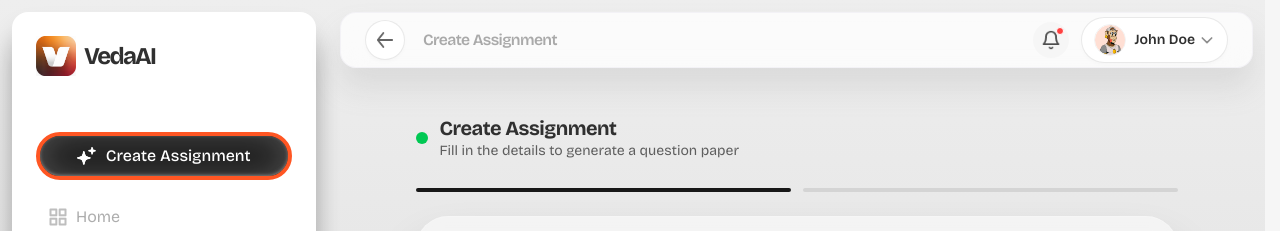
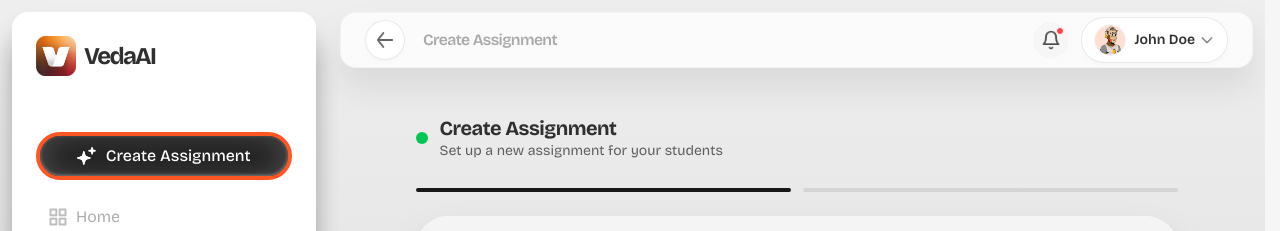
Before and after one commit to thecuriouscatmeow/vedaai-assessment-creator, a Next.js app in the folder apps/web/: page /assignments/create in a window 1280 px wide. Shown: the top 231 px of the page. Built offline with nearby package versions, Linux system fonts and the light colour scheme; no server answers.

Commit message:
style(web): use subheadingCreate copy and tidy form whitespace
Switches the create-assignment subtitle to the subheadingCreate copy key
and removes trailing whitespace across the form markup.

```diff
--- a/apps/web/src/components/AssignmentForm.tsx
+++ b/apps/web/src/components/AssignmentForm.tsx
@@ -162,7 +162,7 @@ export function AssignmentForm() {
             {copy.assignmentForm.headingCreate}
           </h1>
           <p className="text-p4 text-text-secondary leading-snug">
-            {copy.assignmentForm.subtitle}
+            {copy.assignmentForm.subheadingCreate}
           </p>
         </div>
       </div>
```
